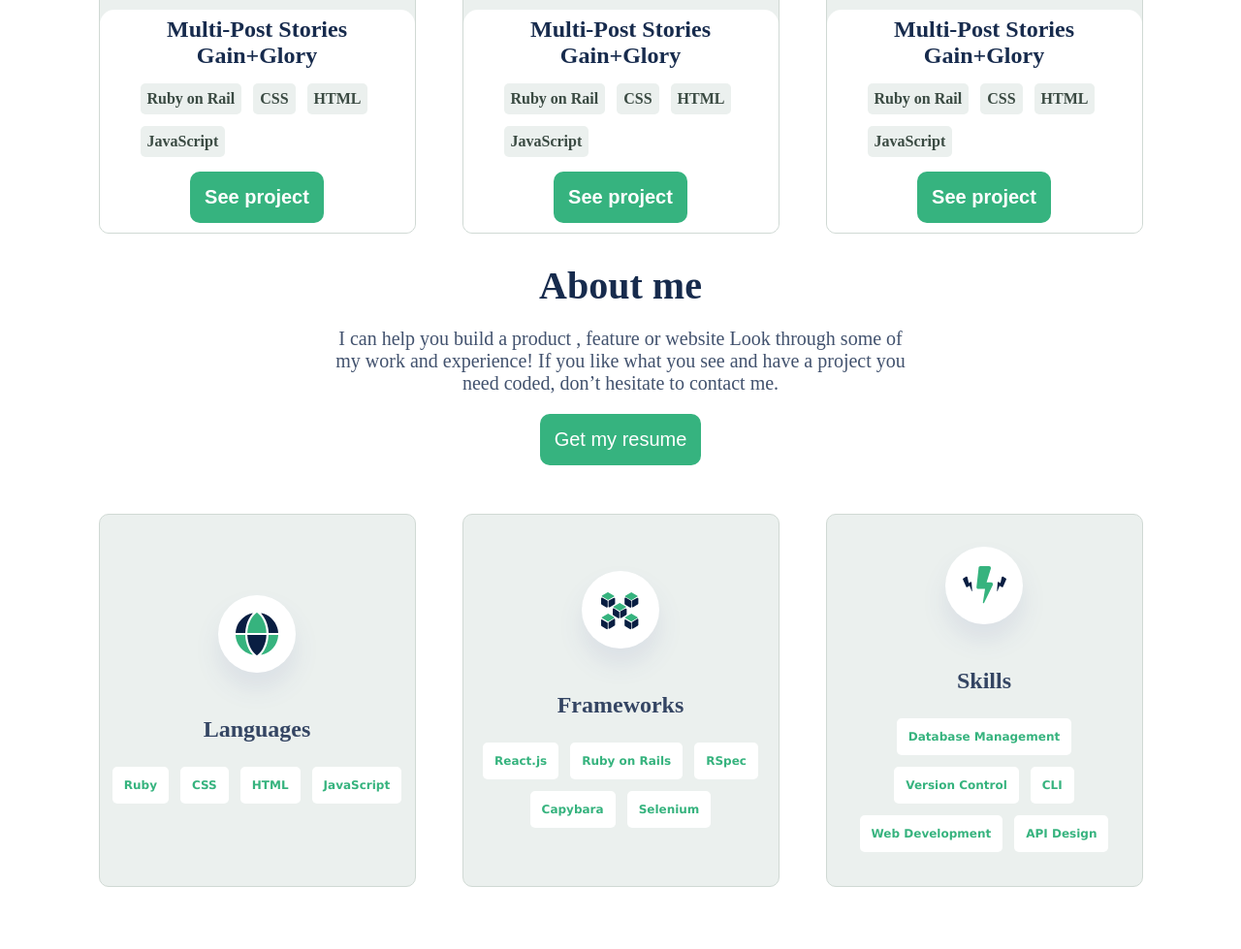
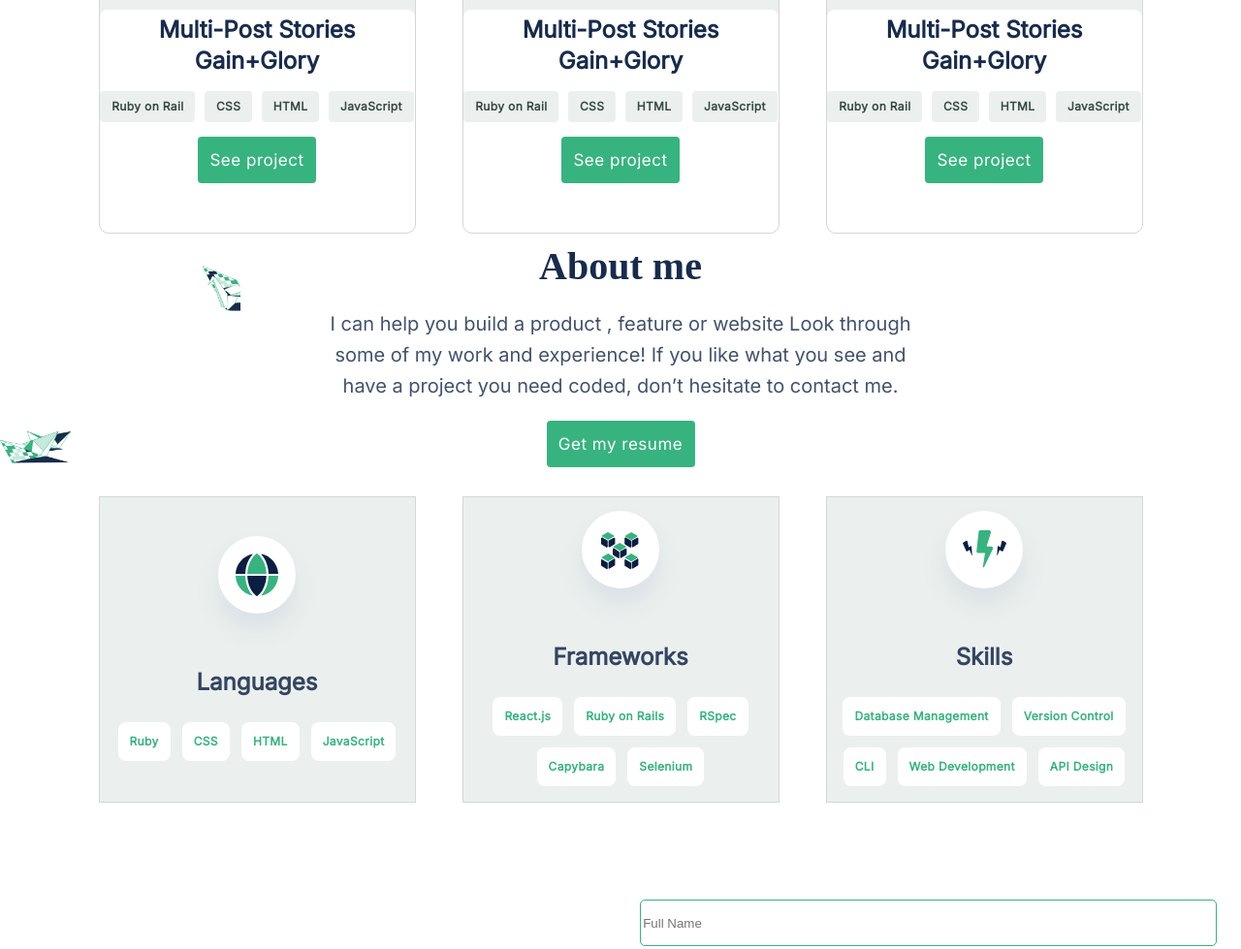
Before and after one commit to AsumVictor/Porfolio, a website: page index.html in a window 1280 px wide. Shown: the part 1640-2619 px from the top of the page at 97% size. Drawn offline with Linux system fonts and the light colour scheme.

Commit message:
Fix inorrect font-family, font-color and etc. which makes my design inconsistent and looks unprofessional. 2. Change the div with class project-container to ul

```diff
--- a/index.html
+++ b/index.html
@@ -7,6 +7,9 @@
     <link rel="stylesheet" href="style.css" />
     <link rel="stylesheet" href="https://cdnjs.cloudflare.com/ajax/libs/font-awesome/4.7.0/css/font-awesome.min.css">
     <script src='https://kit.fontawesome.com/a076d05399.js' crossorigin='anonymous'></script>
+    <link rel="preconnect" href="https://fonts.googleapis.com">
+<link rel="preconnect" href="https://fonts.gstatic.com" crossorigin>
+<link href="https://fonts.googleapis.com/css2?family=Inter&display=swap" rel="stylesheet">
     <title>Portfolio</title>
   </head>
   <body>
@@ -65,14 +68,14 @@
 </li>
 
         </ul>
-        <button type="button" id="call-to-action" class="font-23-px margin-top-5 self-center">
+        <button type='button' type="button" id="call-to-action" class="font-23-px margin-top-5 self-center">
             <i class='fa fa-angle-down'></i>
         </button>
       </section>
       <section id="work-section">
         <h2 class="font-bold text-capitalize text-center">My Recent Works</h2>
-        <div id="card-container" class="display-grid">
-           <div class="card">
+        <ul id="card-container" class="display-grid">
+           <li class="card">
             <div class="card-content">
               <h4 class="project-title text-primary text-center">Multi-Post Stories Gain+Glory</h4>
               <ul class=" tag-language-container list-style-none ">
@@ -81,12 +84,12 @@
                 <li class="tag-language">HTML</li>
                 <li class="tag-language">JavaScript</li>
               </ul>
-              <button class="project-action">See project</button>
+              <button type='button' class="project-action">See project</button>
             </div>
             <div class="image-placeholder"></div>
 
-           </div>
-           <div class="card">
+           </li>
+           <li class="card">
             <div class="card-content">
               <h4 class="project-title text-primary text-center">Multi-Post Stories Gain+Glory</h4>
               <ul class=" tag-language-container list-style-none ">
@@ -95,12 +98,12 @@
                 <li class="tag-language">HTML</li>
                 <li class="tag-language">JavaScript</li>
               </ul>
-              <button class="project-action">See project</button>
+              <button type='button' class="project-action">See project</button>
             </div>
             <div class="image-placeholder"></div>
 
-           </div>
-           <div class="card">
+           </li>
+           <li class="card">
             <div class="card-content">
               <h4 class="project-title text-primary text-center">Multi-Post Stories Gain+Glory</h4>
               <ul class=" tag-language-container list-style-none ">
@@ -109,12 +112,12 @@
                 <li class="tag-language">HTML</li>
                 <li class="tag-language">JavaScript</li>
               </ul>
-              <button class="project-action">See project</button>
+              <button type='button' class="project-action">See project</button>
             </div>
             <div class="image-placeholder"></div>
 
-           </div>
-           <div class="card">
+           </li>
+           <li class="card">
             <div class="card-content">
               <h4 class="project-title text-primary text-center">Multi-Post Stories Gain+Glory</h4>
               <ul class=" tag-language-container list-style-none ">
@@ -123,12 +126,12 @@
                 <li class="tag-language">HTML</li>
                 <li class="tag-language">JavaScript</li>
               </ul>
-              <button class="project-action">See project</button>
+              <button type='button' class="project-action">See project</button>
             </div>
             <div class="image-placeholder"></div>
 
-           </div>
-           <div class="card">
+           </li>
+           <li class="card">
             <div class="card-content">
               <h4 class="project-title text-primary text-center">Multi-Post Stories Gain+Glory</h4>
               <ul class=" tag-language-container list-style-none ">
@@ -137,12 +140,12 @@
                 <li class="tag-language">HTML</li>
                 <li class="tag-language">JavaScript</li>
               </ul>
-              <button class="project-action">See project</button>
+              <button type='button' class="project-action">See project</button>
             </div>
             <div class="image-placeholder"></div>
 
-           </div>
-           <div class="card">
+           </li>
+           <li class="card">
             <div class="card-content">
               <h4 class="project-title text-primary text-center">Multi-Post Stories Gain+Glory</h4>
               <ul class=" tag-language-container list-style-none ">
@@ -151,24 +154,24 @@
                 <li class="tag-language">HTML</li>
                 <li class="tag-language">JavaScript</li>
               </ul>
-              <button class="project-action">See project</button>
+              <button type='button' class="project-action">See project</button>
             </div>
             <div class="image-placeholder"></div>
 
-           </div>
+           </li>
 
 
-        </div>
+        </ul>
       </section>
       <section id="about-me">
         <div id="about-me-text">
           <h2>About me</h2>
           <p> I can help you build a product , feature or website Look through some of my work and experience! If you like what you see and have a project you need coded,
             don’t hesitate to contact me.</p>
-            <button>Get my resume</button>
+            <button type='button'>Get my resume</button>
         </div>
-        <div id="about-me-skills">
-           <div class="skill-card">
+        <ul id="about-me-skills">
+           <li class="skill-card">
              <img src="./images/icon-languages.svg" alt="languages-icon">
              <h4>Languages</h4>
              <ul class="skill-language-container list-style-none ">
@@ -177,8 +180,8 @@
               <li class="skill-language">HTML</li>
               <li class="skill-language">JavaScript</li>
             </ul>
-           </div>
-           <div class="skill-card">
+           </li>
+           <li class="skill-card">
             <img src="./images/icon-frameworks.svg" alt="framework-icon">
             <h4>Frameworks</h4>
             <ul class="skill-language-container list-style-none ">
@@ -188,8 +191,8 @@
              <li class="skill-language">Capybara</li>
              <li class="skill-language">Selenium</li>
            </ul>
-          </div>
-          <div class="skill-card">
+          </li>
+          <li class="skill-card">
             <img src="./images/icon-skills.svg" alt="skill-icon">
             <h4>Skills</h4>
             <ul class="skill-language-container list-style-none ">
@@ -199,8 +202,8 @@
              <li class="skill-language">Web Development</li>
              <li class="skill-language">API Design</li>
            </ul>
-          </div>
-        </div>
+          </li>
+        </ul>
       </section>
   <section id="contact-section">
     <p>I'm always interested in hearing about new projects, so if you'd like to chat please get in touch.</p>
--- a/style.css
+++ b/style.css
@@ -76,7 +76,7 @@ h1 {
 #hero-section {
   padding-top: 3rem;
   padding-bottom: 1rem;
-  background-image: url('./images/header-illsutration-mobile.png');
+  background-image: url("./images/header-illsutration-mobile.png");
   background-repeat: no-repeat;
   background-size: cover;
 }
@@ -112,14 +112,13 @@ h1 {
 }
 
 #about-me-text {
-  background-image: url('./images/about-me-mobile.png');
+  background-image: url("./images/about-me-mobile.png");
   display: flex;
   flex-direction: column;
   align-items: center;
-  padding: 20px 0 20px 0;
   gap: 20px;
-  background-size: cover;
-  background-position: 100%;
+  background-size: contain;
+  background-repeat: no-repeat;
   margin-bottom: 20px;
   width: 100%;
 }
@@ -132,22 +131,33 @@ h1 {
 
 #about-me-text p {
   font-size: 20px;
-  font-weight: 500;
   color: #42526e;
   padding: 0 20px 0 20px;
+  font-family: 'Inter', sans-serif;
+  font-weight: 400;
+  line-height: 32px;
+  letter-spacing: 0;
   text-align: center;
 }
 
 #about-me-text button {
   background-color: #36b37f;
   color: white;
-  font-size: 20px;
   outline-width: 0;
-  font-weight: 400;
   align-self: center;
-  padding: 15px;
-  border-radius: 10px;
   border: 0;
+  height: 48px;
+  width: 153px;
+  left: 99px;
+  top: 290px;
+  border-radius: 4px;
+  padding: 12px;
+  font-family: 'Inter', sans-serif;
+  font-size: 17px;
+  font-weight: 500;
+  line-height: 24px;
+  letter-spacing: 0.03em;
+  text-align: center;
 }
 
 #about-me-skills {
@@ -161,8 +171,12 @@ h1 {
 
 #about-me-skills h4 {
   color: #344563;
+  font-family: 'Inter', sans-serif;
   font-size: 24px;
-  margin-top: -10px;
+  font-weight: 600;
+  line-height: 32px;
+  letter-spacing: 0;
+  text-align: center;
 }
 
 #contact-section {
@@ -237,11 +251,14 @@ h1 {
   justify-content: center;
   align-items: center;
   flex-direction: column;
-  border-radius: 10px;
   background-color: #ebf0ee;
   border: 1px solid #d0d9d4;
   gap: 15px;
   padding: 25px 0 25px 0;
+  height: 316px;
+  left: 0;
+  top: 1px;
+  border-radius: 0;
 }
 
 .image-placeholder {
@@ -254,29 +271,35 @@ h1 {
 
 .card-content {
   width: 100%;
-  height: 230px;
-  border-top-left-radius: 15px;
-  border-top-right-radius: 15px;
-  background-color: white;
+  background-color: rgb(255, 255, 255);
   z-index: 1;
-  padding: 2px;
   display: flex;
   flex-direction: column;
   gap: 15px;
+  height: 230px;
+  border-radius: 8px;
 }
 
 .project-title {
-  font-size: 24px;
   color: #3a4a42;
   padding: 0 10px 0 10px;
   margin-top: 5px;
+  font-family: "Inter", sans-serif;
+  font-family: 'Inter', sans-serif;
+  font-size: 24px;
+  font-weight: 600;
+  line-height: 32px;
+  letter-spacing: 0;
+  text-align: center;
 }
 
 .tag-language-container {
-  display: inline-flex;
-  justify-content: start;
-  flex-wrap: wrap;
-  gap: 12px;
+  display: flex;
+  justify-content: space-around;
+  flex-direction: row;
+  gap: 8px;
+  width: 100%;
+  padding-left: 0;
 }
 
 .skill-language-container {
@@ -288,34 +311,47 @@ h1 {
 }
 
 .tag-language {
-  padding: 7px;
+  padding: 8px 12px 8px 12px;
   background-color: #ebf0ee;
   color: #3a4a42;
-  font-size: 16px;
-  font-weight: bold;
-  border-radius: 5px;
+  border-radius: 4px;
+  font-family: "Inter", sans-serif;
+  font-size: 12px;
+  font-weight: 600;
+  line-height: 16px;
+  letter-spacing: 0.03em;
+  text-align: left;
 }
 
 .project-action {
   background-color: #36b37f;
   color: white;
-  font-size: 20px;
   outline-width: 0;
-  font-weight: 700;
   align-self: center;
-  padding: 15px;
-  border-radius: 10px;
   border: 0;
+  height: 48px;
+  width: 122px;
+  border-radius: 4px;
+  padding: 12px;
+  font-family: "Inter", sans-serif;
+  font-size: 17px;
+  font-weight: 500;
+  line-height: 24px;
+  letter-spacing: 0.03em;
+  text-align: center;
 }
 
 .skill-language {
-  padding: 12px;
   background-color: white;
   color: #36b37e;
+  border-radius: 8px;
+  padding: 12px;
+  font-family: "Inter", sans-serif;
   font-size: 12px;
-  font-weight: bold;
-  border-radius: 5px;
-  font-family: 'Lucida Sans', 'Lucida Sans Regular', 'Lucida Grande', 'Lucida Sans Unicode', Geneva, Verdana, sans-serif;
+  font-weight: 600;
+  line-height: 16px;
+  letter-spacing: 0.03em;
+  text-align: left;
 }
 
 .text-primary {
@@ -393,7 +429,7 @@ h1 {
   #hero-section {
     padding-top: 3rem;
     padding-bottom: 5rem;
-    background-image: url('./images/Header-llustration-desktop.svg');
+    background-image: url("./images/Header-llustration-desktop.svg");
     background-repeat: no-repeat;
     background-position: -100px top;
     margin-bottom: 6rem;
@@ -489,6 +525,5 @@ h1 {
     font-size: 15px;
     color: #344563;
     font-weight: 700;
-    font-family: 'Segoe UI', Tahoma, Geneva, Verdana, sans-serif;
   }
 }
```
Lines whose indentation alone changed are shown as unchanged.
